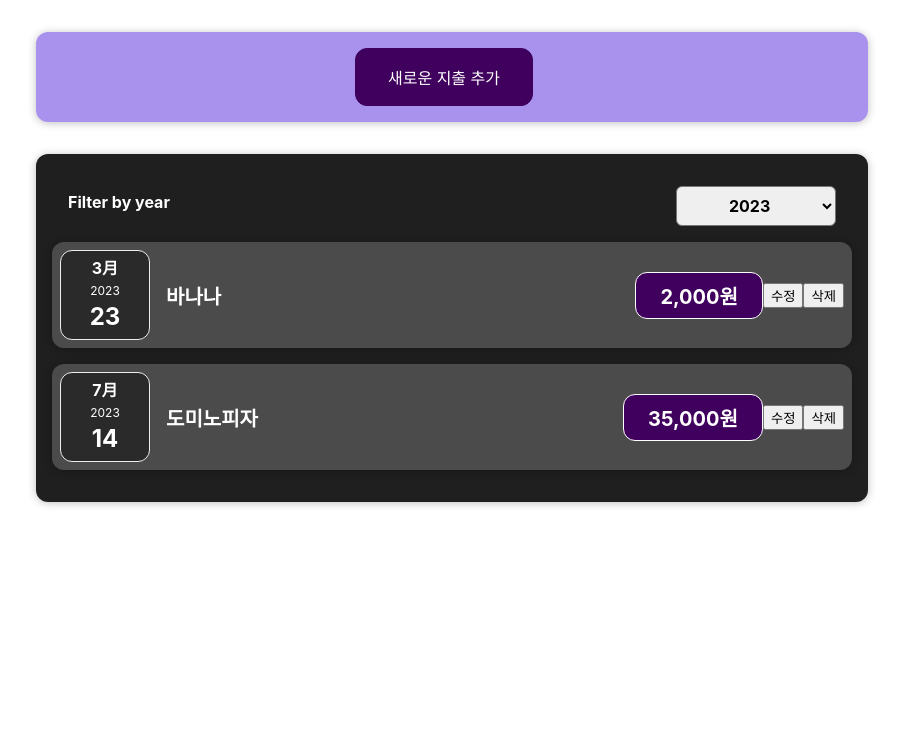
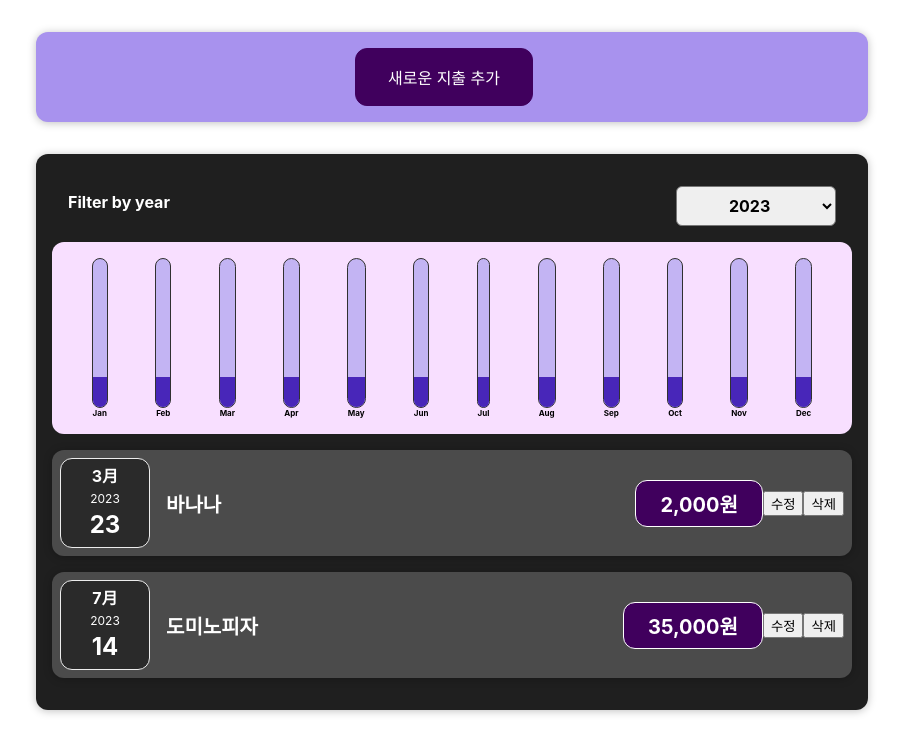
Before and after one commit to Ajeabal/react-study202308, a React (Create React App) app: page / in a window 1280 px wide. Shown: the top 754 px of the page, without its empty margins (188-1091 px from the left). Built offline with nearby package versions, Linux system fonts and the light colour scheme.

Commit message:
Chart 템플릿 생성

```diff
--- /dev/null
+++ b/src/components/Chart/Chart.css
@@ -0,0 +1,9 @@
+.chart {
+    padding: 1rem;
+    border-radius: 12px;
+    background-color: #f8dfff;
+    text-align: center;
+    display: flex;
+    justify-content: space-around;
+    height: 10rem;
+  }
--- /dev/null
+++ b/src/components/Chart/Chart.js
@@ -0,0 +1,16 @@
+import React from "react";
+
+import ChartBar from "./ChartBar";
+import "./Chart.css";
+
+const Chart = ({ dataPoints }) => {
+  return (
+    <div className="chart">
+      {dataPoints.map((dp) => (
+        <ChartBar key={dp.label} label={dp.label} />
+      ))}
+    </div>
+  );
+};
+
+export default Chart;
--- /dev/null
+++ b/src/components/Chart/ChartBar.css
@@ -0,0 +1,30 @@
+.chart-bar {
+    height: 100%;
+    display: flex;
+    flex-direction: column;
+    align-items: center;
+  }
+
+  .chart-bar__inner {
+    height: 100%;
+    width: 100%;
+    border: 1px solid #313131;
+    border-radius: 12px;
+    background-color: #c3b4f3;
+    overflow: hidden;
+    display: flex;
+    flex-direction: column;
+    justify-content: flex-end;
+  }
+
+  .chart-bar__fill {
+    background-color: #4826b9;
+    width: 100%;
+    transition: all 0.3s ease-out;
+  }
+
+  .chart-bar__label {
+    font-weight: bold;
+    font-size: 0.5rem;
+    text-align: center;
+  }
--- /dev/null
+++ b/src/components/Chart/ChartBar.js
@@ -0,0 +1,20 @@
+import React from "react";
+
+import "./ChartBar.css";
+
+const ChartBar = ({ label }) => {
+  let barFillheight = "20%";
+  return (
+    <div className="chart-bar">
+      <div className="chart-bar__inner">
+        <div
+          className="chart-bar__fill"
+          style={{ height: barFillheight }}
+        ></div>
+      </div>
+      <div className="chart-bar__label">{label}</div>
+    </div>
+  );
+};
+
+export default ChartBar;
--- /dev/null
+++ b/src/components/Expenses/ExpenseChart.js
@@ -0,0 +1,25 @@
+import React from 'react';
+
+import Chart from '../Chart/Chart';
+
+const ExpensesChart = ({expenses}) => {
+  const chartDataPoints = [
+    { label: 'Jan', value: 0 },
+    { label: 'Feb', value: 0 },
+    { label: 'Mar', value: 0 },
+    { label: 'Apr', value: 0 },
+    { label: 'May', value: 0 },
+    { label: 'Jun', value: 0 },
+    { label: 'Jul', value: 0 },
+    { label: 'Aug', value: 0 },
+    { label: 'Sep', value: 0 },
+    { label: 'Oct', value: 0 },
+    { label: 'Nov', value: 0 },
+    { label: 'Dec', value: 0 },
+  ];
+
+
+  return <Chart dataPoints={chartDataPoints} />;
+};
+
+export default ExpensesChart;
--- a/src/components/Expenses/ExpenseList.js
+++ b/src/components/Expenses/ExpenseList.js
@@ -3,6 +3,7 @@ import ExpenseItem from "./ExpenseItem";
 import "./ExpenseList.css";
 import Card from "../UI/Card";
 import ExpenseFilter from "./ExpenseFilter";
+import ExpensesChart from "./ExpenseChart";
 
 const ExpenseList = ({ items }) => {
   // 선택된 연도 상태값 관리
@@ -46,6 +47,7 @@ const ExpenseList = ({ items }) => {
         selected={filteredYear}
         onChangeFilter={filterChangeHandler}
       />
+      <ExpensesChart expenses={items} />
       {expenseContent}
     </Card>
   );
```
